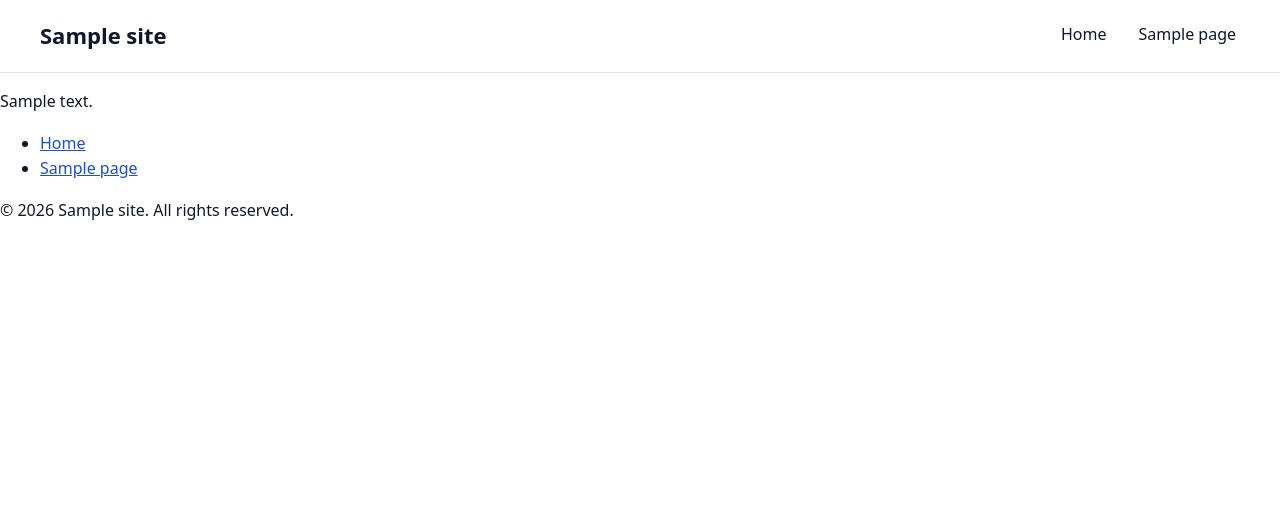
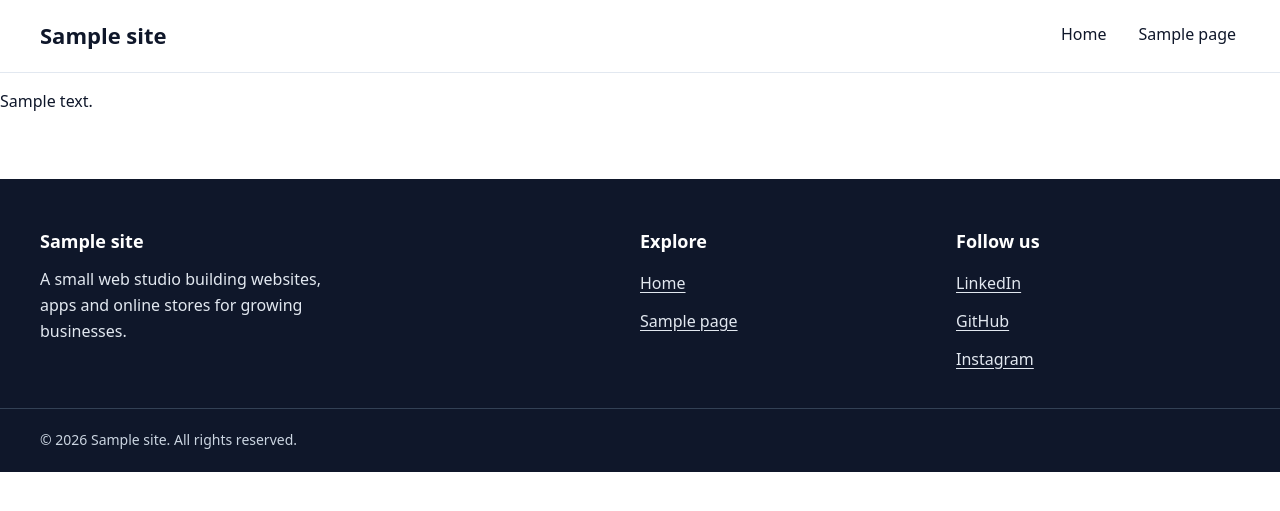
Before and after one commit to feafania/wordpress-business-portfolio, a WordPress theme: template wp-content/themes/pixelcraft-theme/page.php in a window 1280 px wide. Shown: the top 511 px of the page. Run offline with PHP 8.4 and a stand-in for WordPress, Linux system fonts and the light colour scheme; the site name, menu and one post (Sample post) are stand-ins, and other content is empty.

Commit message:
feat: build footer with brand, footer menu, social placeholders and copyright

```diff
--- a/wp-content/themes/pixelcraft-theme/footer.php
+++ b/wp-content/themes/pixelcraft-theme/footer.php
@@ -1,8 +1,17 @@
 </main><!-- #main-content -->
 
-<footer class="site-footer" role="contentinfo">
+<footer class="site-footer">
 	<div class="site-footer__inner">
-		<nav aria-label="<?php esc_attr_e( 'Footer', 'pixelcraft' ); ?>">
+
+		<div class="site-footer__col site-footer__brand">
+			<p class="site-footer__title"><?php bloginfo( 'name' ); ?></p>
+			<p class="site-footer__text">
+				<?php esc_html_e( 'A small web studio building websites, apps and online stores for growing businesses.', 'pixelcraft' ); ?>
+			</p>
+		</div>
+
+		<nav class="site-footer__col" aria-label="<?php esc_attr_e( 'Footer', 'pixelcraft' ); ?>">
+			<p class="site-footer__title"><?php esc_html_e( 'Explore', 'pixelcraft' ); ?></p>
 			<?php
 			wp_nav_menu(
 				array(
@@ -15,7 +24,32 @@
 			);
 			?>
 		</nav>
-		<p class="site-footer__copy">
+
+		<div class="site-footer__col">
+			<p class="site-footer__title"><?php esc_html_e( 'Follow us', 'pixelcraft' ); ?></p>
+			<ul class="social-links">
+				<li>
+					<a href="#" rel="noopener">
+						<span class="screen-reader-text"><?php esc_html_e( 'Pixelcraft on', 'pixelcraft' ); ?></span>LinkedIn
+					</a>
+				</li>
+				<li>
+					<a href="#" rel="noopener">
+						<span class="screen-reader-text"><?php esc_html_e( 'Pixelcraft on', 'pixelcraft' ); ?></span>GitHub
+					</a>
+				</li>
+				<li>
+					<a href="#" rel="noopener">
+						<span class="screen-reader-text"><?php esc_html_e( 'Pixelcraft on', 'pixelcraft' ); ?></span>Instagram
+					</a>
+				</li>
+			</ul>
+		</div>
+
+	</div>
+
+	<div class="site-footer__bottom">
+		<p>
 			&copy; <?php echo esc_html( gmdate( 'Y' ) ); ?>
 			<?php bloginfo( 'name' ); ?>.
 			<?php esc_html_e( 'All rights reserved.', 'pixelcraft' ); ?>
--- a/wp-content/themes/pixelcraft-theme/style.css
+++ b/wp-content/themes/pixelcraft-theme/style.css
@@ -100,6 +100,12 @@ a {
     outline-offset: 3px;
 }
 
+
+@media screen and (max-width: 782px) {
+    .admin-bar .skip-link:focus {
+        top: calc(46px + 8px);
+    }
+}
 /* ---------- Header ---------- */
 .site-header {
     position: relative;
@@ -242,8 +248,76 @@ a {
     }
 }
 
-@media screen and (max-width: 782px) {
-    .admin-bar .skip-link:focus {
-        top: calc(46px + 8px);
+
+/* ---------- Footer ---------- */
+.site-footer {
+    margin-top: 4rem;
+    background: #0f172a;
+    color: #e2e8f0;
+}
+
+.site-footer__inner {
+    display: grid;
+    gap: 2rem;
+    width: min(100% - 2rem, var(--container));
+    margin-inline: auto;
+    padding-block: 3rem 2rem;
+}
+
+.site-footer__title {
+    margin: 0 0 0.75rem;
+    font-size: 1.125rem;
+    font-weight: 700;
+    color: #ffffff;
+}
+
+.site-footer__text {
+    margin: 0;
+    max-width: 34ch;
+}
+
+.site-footer .menu,
+.social-links {
+    margin: 0;
+    padding: 0;
+    list-style: none;
+}
+
+.site-footer li + li {
+    margin-top: 0.25rem;
+}
+
+.site-footer a {
+    display: inline-block;
+    padding-block: 0.25rem;
+    color: #e2e8f0;
+    text-decoration: underline;
+    text-underline-offset: 3px;
+}
+
+.site-footer a:hover {
+    color: #ffffff;
+    text-decoration-thickness: 2px;
+}
+
+.site-footer a:focus-visible {
+    outline-color: #ffffff;
+}
+
+.site-footer__bottom {
+    border-top: 1px solid #334155;
+}
+
+.site-footer__bottom p {
+    width: min(100% - 2rem, var(--container));
+    margin: 0 auto;
+    padding-block: 1.25rem;
+    font-size: 0.875rem;
+    color: #cbd5e1;
+}
+
+@media (min-width: 768px) {
+    .site-footer__inner {
+        grid-template-columns: 2fr 1fr 1fr;
     }
 }
```
